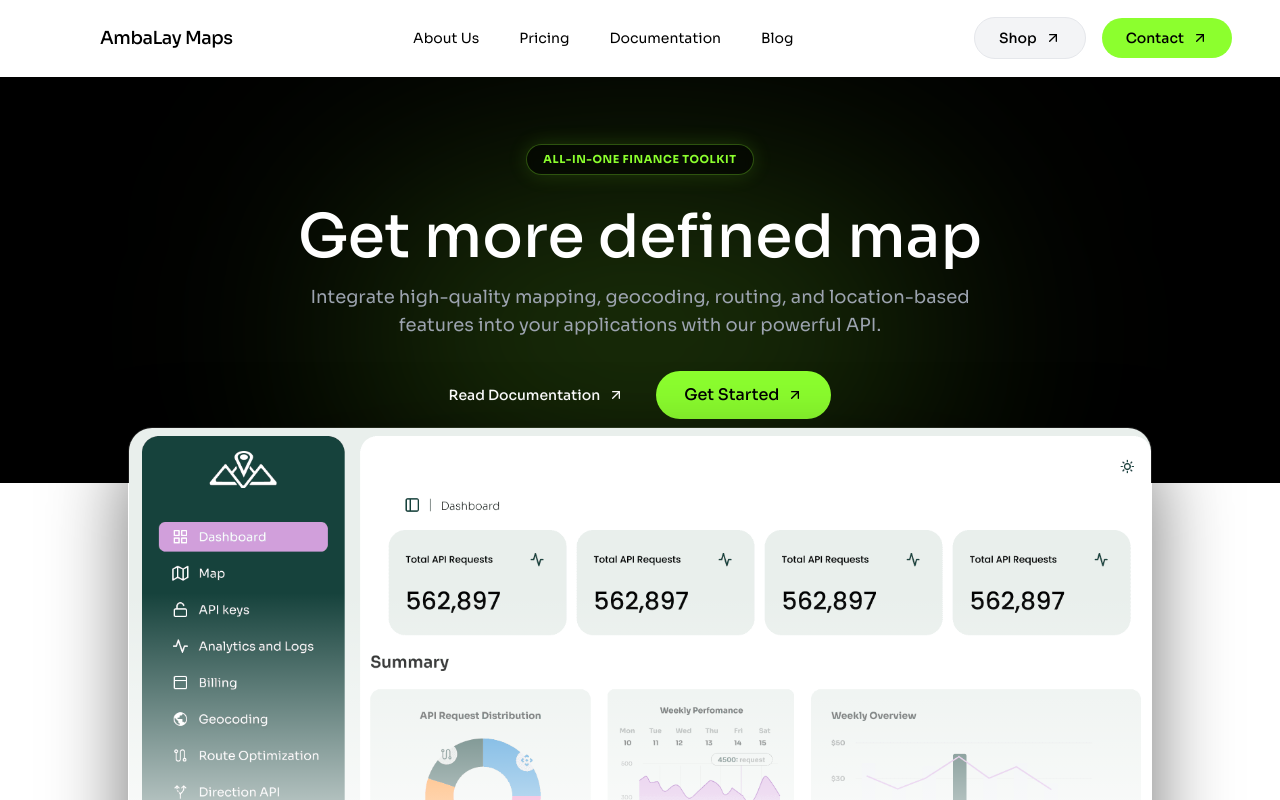
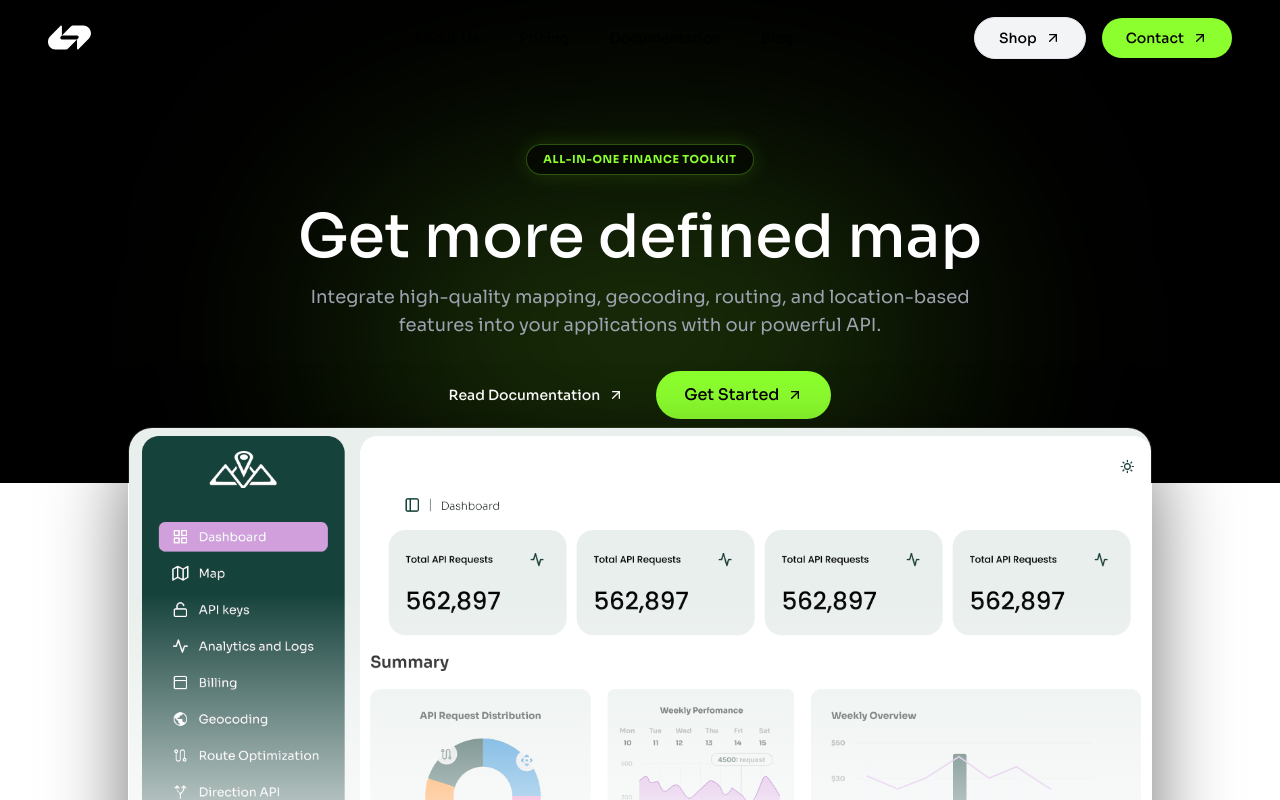
Before and after one commit to Mekd422/AmbalayMaps, a React (Vite) app: page / in a window 1280 px wide. Shown: the top 800 px of the page. Built offline with nearby package versions, Linux system fonts and the light colour scheme.

Commit message:
making the nav transparent

```diff
--- a/src/Components/layout/Navbar.tsx
+++ b/src/Components/layout/Navbar.tsx
@@ -19,12 +19,12 @@ export default function Navbar() {
 
   return (
     <nav
-      className={`fixed top-0 left-0 right-0 z-50 border-b transition-all duration-300 ${
-        isScrolled
-          ? "bg-white/80 dark:bg-black/80 backdrop-blur-xl border-gray-200 dark:border-white/5"
-          : "bg-white dark:bg-black border-transparent"
-      }`}
-    >
+        className={`fixed top-0 left-0 right-0 z-50 border-b transition-all duration-300 ${
+          isScrolled
+            ? "bg-black/20 dark:bg-black/20 backdrop-blur-xl border-gray-200 dark:border-white/5"
+            : "bg-transparent border-transparent"
+        }`}
+      >
       <div className="max-w-7xl mx-auto flex items-center justify-between px-6 md:px-12 py-4">
 
         {/* Logo */}
```
